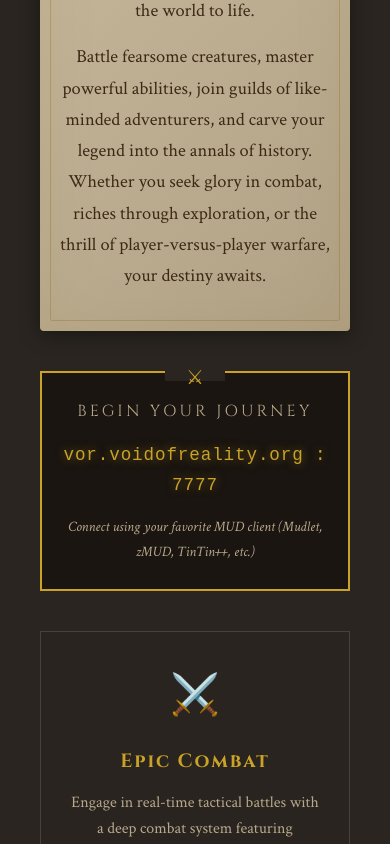
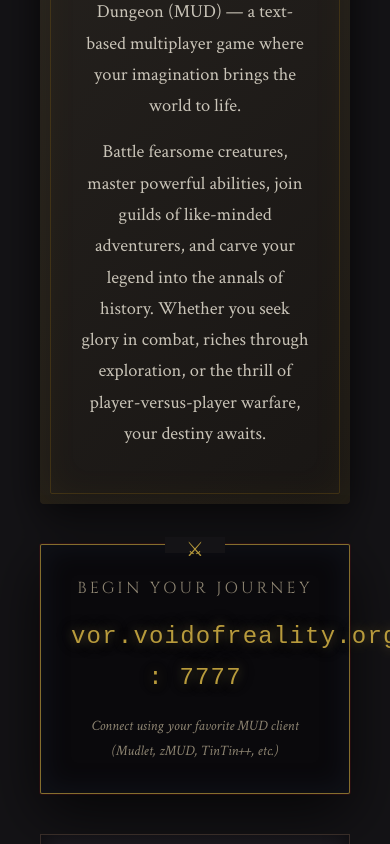
Before and after one commit to mpvmud/vor-website, a plain HTML site: page index.html in a window 390 px wide. Shown: the part 960-1804 px from the top of the page. Drawn offline with Linux system fonts and the light colour scheme.

Commit message:
Add files via upload

```diff
--- a/index.html
+++ b/index.html
@@ -9,15 +9,21 @@
     <link href="https://fonts.googleapis.com/css2?family=Cinzel:wght@400;600;700&family=Cinzel+Decorative:wght@700&family=Crimson+Text:ital,wght@0,400;0,600;1,400&display=swap" rel="stylesheet">
     <style>
         :root {
-            --parchment: #d4c4a8;
-            --parchment-dark: #b8a88c;
-            --ink-dark: #1a1510;
-            --ink-brown: #3d2914;
-            --gold: #c9a227;
-            --gold-dark: #8b6914;
-            --blood-red: #8b1a1a;
-            --stone-dark: #2a2520;
-            --stone-light: #4a4035;
+            --parchment: #b9b09a;
+            --parchment-dark: #8e8572;
+
+            --ink-dark: #0e0b0a;
+            --ink-brown: #2b1c12;
+
+            --gold: #b89b3c;
+            --gold-dark: #6f5620;
+
+            --blood-red: #6b0f14;
+
+            --stone-dark: #141316;
+            --stone-light: #2a2730;
+
+            --arcane-blue: #2b3a55;
         }
 
         * {
@@ -30,10 +36,24 @@
             font-family: 'Crimson Text', Georgia, serif;
             background: var(--stone-dark);
             color: var(--parchment);
+color: var(--parchment);
             min-height: 100vh;
             line-height: 1.7;
         }
 
+
+
+        /* Subtle vignette for a darker, castle-hall mood */
+        body::before {
+            content: '';
+            position: fixed;
+            inset: 0;
+            pointer-events: none;
+            background:
+                radial-gradient(circle at 50% 35%, rgba(43, 58, 85, 0.10) 0%, transparent 45%),
+                radial-gradient(circle at 50% 50%, transparent 0%, rgba(0,0,0,0.65) 85%);
+            z-index: -1;
+        }
 /* Stone texture background */
         .stone-bg {
             position: fixed;
@@ -79,9 +99,9 @@
 
         .banner-decoration {
             width: 100%;
-            max-width: 600px;
+            max-width: 650px;
             height: 3px;
-            background: linear-gradient(90deg, transparent, var(--gold), transparent);
+            background: linear-gradient(90deg, transparent, rgba(184,155,60,0.9), rgba(43,58,85,0.55), transparent);
             margin: 0 auto 30px;
             position: relative;
         }
@@ -105,10 +125,10 @@
             font-weight: 700;
             color: var(--gold);
             text-shadow:
-                2px 2px 0 var(--ink-dark),
-                4px 4px 8px rgba(0,0,0,0.5),
-                0 0 40px rgba(201, 162, 39, 0.3);
-            letter-spacing: 0.1em;
+                0 0 8px rgba(184,155,60,0.30),
+                0 0 20px rgba(107,15,20,0.28),
+                3px 3px 0 #000;
+            letter-spacing: 0.12em;
             margin-bottom: 10px;
         }
 
@@ -170,15 +190,19 @@
         /* Parchment panel styling */
         .parchment-panel {
             background:
-                linear-gradient(135deg, rgba(212, 196, 168, 0.95) 0%, rgba(184, 168, 140, 0.95) 100%);
+                linear-gradient(
+                    135deg,
+                    rgba(40, 36, 32, 0.95),
+                    rgba(25, 22, 20, 0.95)
+                );
             border-radius: 4px;
             padding: 40px;
             margin-bottom: 30px;
             position: relative;
             box-shadow:
-                0 4px 20px rgba(0,0,0,0.4),
-                inset 0 0 60px rgba(139, 105, 20, 0.1);
-            color: var(--ink-brown);
+                0 10px 40px rgba(0,0,0,0.7),
+                inset 0 0 40px rgba(201, 162, 39, 0.08);
+            color: #d8d2c5;
         }
 
         .parchment-panel::before {
@@ -196,10 +220,11 @@
         .parchment-panel h2 {
             font-family: 'Cinzel', serif;
             font-size: 1.8rem;
-            color: var(--ink-dark);
+            color: #f1ede4;
             text-align: center;
             margin-bottom: 25px;
             position: relative;
+            text-shadow: 0 2px 10px rgba(0,0,0,0.6);
         }
 
         .parchment-panel h2::after {
@@ -215,17 +240,23 @@
             font-size: 1.15rem;
             margin-bottom: 15px;
             text-align: center;
+            color: rgba(216, 210, 197, 0.92);
         }
 
         /* Connection Box */
         .connect-box {
-            background: var(--ink-dark);
-            border: 2px solid var(--gold);
+            background: rgba(10, 9, 12, 0.92);
+            border: 1px solid rgba(184, 155, 60, 0.7);
+            box-shadow:
+                0 0 0 1px rgba(107, 15, 20, 0.25),
+                0 20px 60px rgba(0,0,0,0.7),
+                inset 0 0 30px rgba(43, 58, 85, 0.22);
             padding: 30px;
             text-align: center;
             margin: 40px auto;
-            max-width: 500px;
+            max-width: 520px;
             position: relative;
+            border-radius: 2px;
         }
 
         .connect-box::before {
@@ -237,6 +268,7 @@
             width: 60px;
             height: 16px;
             background: var(--stone-dark);
+            color: var(--parchment);
 }
 
         .connect-box::after {
@@ -262,7 +294,9 @@
             font-family: 'Courier New', monospace;
             font-size: 1.5rem;
             color: var(--gold);
-            text-shadow: 0 0 10px rgba(201, 162, 39, 0.5);
+            text-shadow:
+                0 0 12px rgba(184, 155, 60, 0.45),
+                0 0 18px rgba(43, 58, 85, 0.35);
             letter-spacing: 0.05em;
         }
 
@@ -282,18 +316,25 @@
         }
 
         .feature-card {
-            background: rgba(42, 37, 32, 0.8);
-            border: 1px solid var(--stone-light);
+            background: linear-gradient(
+                180deg,
+                rgba(30, 28, 34, 0.95),
+                rgba(15, 14, 18, 0.95)
+            );
+            border: 1px solid rgba(58, 47, 42, 0.95);
             padding: 30px;
             text-align: center;
             position: relative;
             transition: all 0.3s ease;
+            box-shadow: inset 0 0 20px rgba(0,0,0,0.6);
         }
 
         .feature-card:hover {
-            border-color: var(--gold-dark);
+            border-color: var(--blood-red);
             transform: translateY(-3px);
-            box-shadow: 0 8px 25px rgba(0,0,0,0.3);
+            box-shadow:
+                0 0 20px rgba(107, 15, 20, 0.40),
+                inset 0 0 25px rgba(0,0,0,0.8);
         }
 
         .feature-icon {
@@ -312,7 +353,7 @@
 
         .feature-card p {
             font-size: 1rem;
-            color: var(--parchment-dark);
+            color: rgba(216, 210, 197, 0.78);
             line-height: 1.6;
         }
 
@@ -349,37 +390,79 @@
         /* Torch glow effect on sides */
         .torch-glow-left,
         .torch-glow-right {
-            position: fixed;
-            top: 20%;
-            width: 150px;
-            height: 300px;
-            pointer-events: none;
-            z-index: -1;
+            right: 0;
+            background: radial-gradient(
+                ellipse at right center,
+                rgba(255,140,40,0.12),
+                rgba(140,40,10,0.08),
+                transparent 70%
+            );
         }
 
         .torch-glow-left {
             left: 0;
-            background: radial-gradient(ellipse at left center, rgba(201, 162, 39, 0.08) 0%, transparent 70%);
+            background: radial-gradient(
+                ellipse at left center,
+                rgba(255,140,40,0.12),
+                rgba(140,40,10,0.08),
+                transparent 70%
+            );
         }
 
         .torch-glow-right {
             right: 0;
-            background: radial-gradient(ellipse at right center, rgba(201, 162, 39, 0.08) 0%, transparent 70%);
+            background: radial-gradient(
+                ellipse at right center,
+                rgba(255,140,40,0.12),
+                rgba(140,40,10,0.08),
+                transparent 70%
+            );
         }
 
         /* Responsive adjustments */
         @media (max-width: 600px) {
             .parchment-panel {
-                padding: 25px 20px;
+            background:
+                linear-gradient(
+                    135deg,
+                    rgba(40, 36, 32, 0.95),
+                    rgba(25, 22, 20, 0.95)
+                );
+            border-radius: 4px;
+            padding: 40px;
+            margin-bottom: 30px;
+            position: relative;
+            box-shadow:
+                0 10px 40px rgba(0,0,0,0.7),
+                inset 0 0 40px rgba(201, 162, 39, 0.08);
+            color: #d8d2c5;
         }
 
         .connect-box {
-                padding: 25px 15px;
+            background: rgba(10, 9, 12, 0.92);
+            border: 1px solid rgba(184, 155, 60, 0.7);
+            box-shadow:
+                0 0 0 1px rgba(107, 15, 20, 0.25),
+                0 20px 60px rgba(0,0,0,0.7),
+                inset 0 0 30px rgba(43, 58, 85, 0.22);
+            padding: 30px;
+            text-align: center;
+            margin: 40px auto;
+            max-width: 520px;
+            position: relative;
+            border-radius: 2px;
         }
 
         .connect-address {
-                font-size: 1.1rem;
+            font-family: 'Courier New', monospace;
+            font-size: 1.5rem;
+            color: var(--gold);
+            text-shadow:
+                0 0 12px rgba(184, 155, 60, 0.45),
+                0 0 18px rgba(43, 58, 85, 0.35);
+            letter-spacing: 0.05em;
         }
+
         }
 
         /* Subtle animation for gold elements */
@@ -388,9 +471,6 @@
             50% { opacity: 0.85; }
         }
 
-        h1 {
-            animation: shimmer 4s ease-in-out infinite;
-        }
         </style>
 </head>
 <body>
```
Lines whose indentation alone changed are shown as unchanged.
